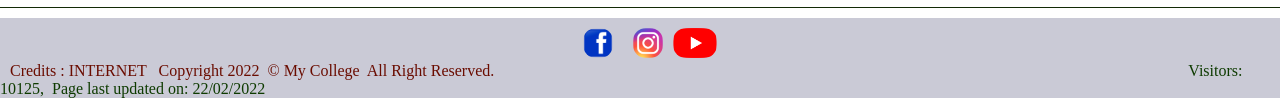
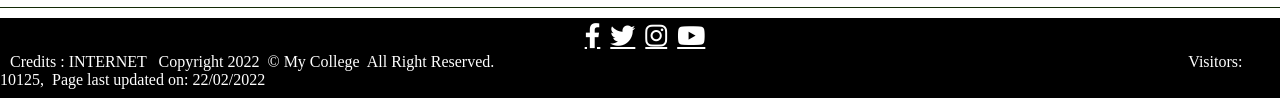
Before and after one commit to pushpender4/insitute-management-system, a plain HTML site: page index.html in a window 1280 px wide. Shown: the part 1839-1944 px from the top of the page. Drawn offline with Linux system fonts and the light colour scheme; a web font is replaced by a local one.

Commit message:
footer black

```diff
--- a/css/style.css
+++ b/css/style.css
@@ -268,7 +268,7 @@ hr {
 /*----------------------------------------------- Copyright And Icons-------------------------------------------------- */
 
 .ftt {
-    background-color: #cacad6;
+    background-color: black;
     width: 100%;
     margin: 10px auto;
     height: 80px;
@@ -286,19 +286,19 @@ hr {
     display: flex;
     justify-content: center;
     margin-left: 10px;
-    color: rgb(0 255 55);
+    /* color: rgb(0 255 55); */
 }
 
 /* ------------------icons closed------------------------------ */
 
 .sp {
     margin-left: 10px;
-    color: #6a0c00;
+    color: white;
 }
 
 .spp {
     margin-left: 690px;
-    color: #0e3b00;
+    color: white;
 }
 
 
--- a/index.html
+++ b/index.html
@@ -9,6 +9,7 @@
     <link rel="stylesheet" href="css/style.css">
     <link href="https://fonts.googleapis.com/css2?family=Source+Serif+4&display=swap" rel="stylesheet">
     <!-- <link rel="stylesheet" media="screen and (max-width: 969px)" href="/css/nav_res.css"> -->
+    <link rel="stylesheet" href="https://cdnjs.cloudflare.com/ajax/libs/font-awesome/6.2.0/css/all.min.css">
     <link href="https://fonts.googleapis.com/css?family=Baloo+Bhai|Bree+Serif&display=swap" rel="stylesheet">
     <link rel="icon" type="image/x-icon" href="img1/i.png">
 </head>
@@ -122,10 +123,10 @@
 
     <div class="ftt">
         <span class="s">
-            <a href="https://facebook.com" target="blank"><img src="log/f.png" alt=""></a>
-            <a href="https://twitter.com" target="blank"><img src="log/t.png" alt=""></a>
-            <a href="https://instagram.com" target="blank"><img src="log/i.png" alt=""></a>
-            <a href="https://youtube.com" target="blank"><img src="log/u.png" alt=""></a>
+            <a href="https://www.facebook.com/" target="_blank" class="fab fa-facebook-f" style="color: white; font-size: 25px; padding: 5px;"></a>
+            <a href="https://www.twitter.com/" target="_blank" class="fab fa-twitter" style="color: white; font-size: 25px; padding: 5px;"></a>
+            <a href="https://www.instagram.com/" target="_blank" class="fab fa-instagram" style="color: white; font-size: 25px; padding: 5px;"></a>
+            <a href="https://www.youtube.com/" target="_blank" class="fab fa-youtube" style="color: white; font-size: 25px; padding: 5px;"></a>
         </span>
 
         <span class="sp">Credits : INTERNET &nbsp; Copyright 2022&nbsp;
```
